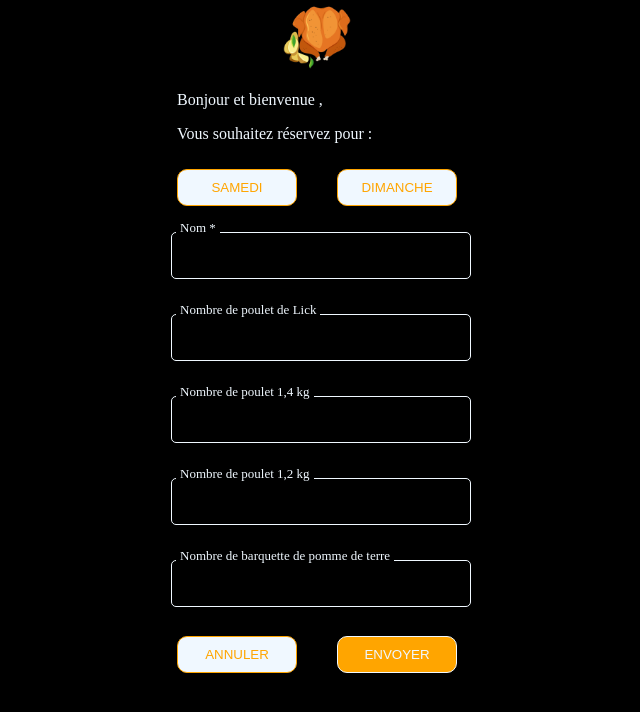
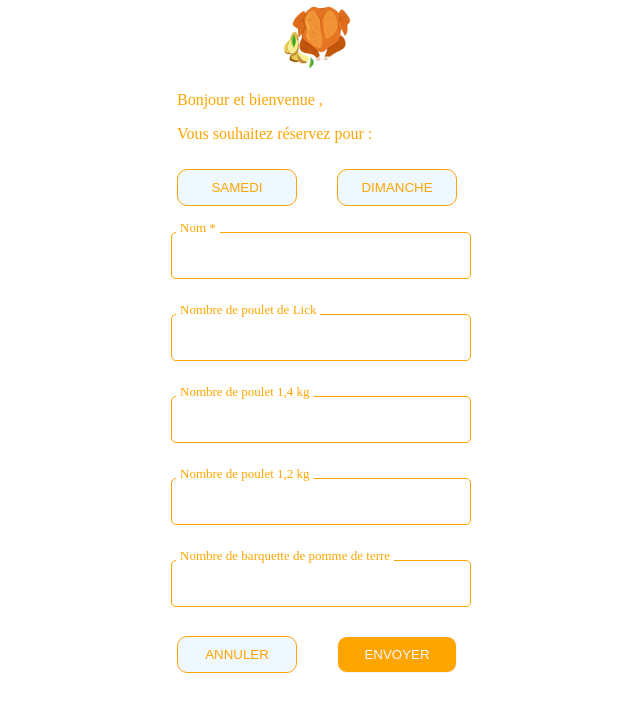
Before and after one commit to laurentmahieu/chicken_order, a Vue app: page /home in a window 1280 px wide. Shown: the top 712 px of the page, without its empty margins (323-963 px from the left). Built offline with nearby package versions, Linux system fonts and the light colour scheme.

Commit message:
invert color

```diff
--- a/src/assets/main.css
+++ b/src/assets/main.css
@@ -3,7 +3,7 @@ html, body, #app {
 }
 
 body {
-  background-color: black;
+  background-color: white;
   color: aliceblue;
   padding: 0;
   margin: 0;
--- a/src/components/MyInput.vue
+++ b/src/components/MyInput.vue
@@ -55,8 +55,8 @@ export default defineComponent({
 
 <style scoped>
 label {
-  color: aliceblue;
-  background-color: black;
+  color: orange;
+  background-color: white;
   margin-bottom: -4px;
   margin-left: 5px;
   padding: 0 4px;
@@ -65,11 +65,11 @@ label {
   font-size: small;
 }
 input {
-  border: 1px solid aliceblue;
+  border: 1px solid orange;
   border-radius: 5px;
   padding: 15px;
-  background-color: black;
-  color: aliceblue;
+  background-color: white;
+  color: orange;
 }
 .borderRed {
   border: 1px solid #a83234;
--- a/src/views/HomeView.vue
+++ b/src/views/HomeView.vue
@@ -1,5 +1,3 @@
-<script setup lang="ts"></script>
-
 <template>
   <div id="homeHeader">
     <img src="/android-chrome-384x384.png" alt="alt" id="homeHeaderImg" />
@@ -141,6 +139,7 @@ p {
 .container {
   max-width: 300px;
   margin: auto;
+  color: orange;
 }
 #daychoice,
 #daychoiceBtns {
```
